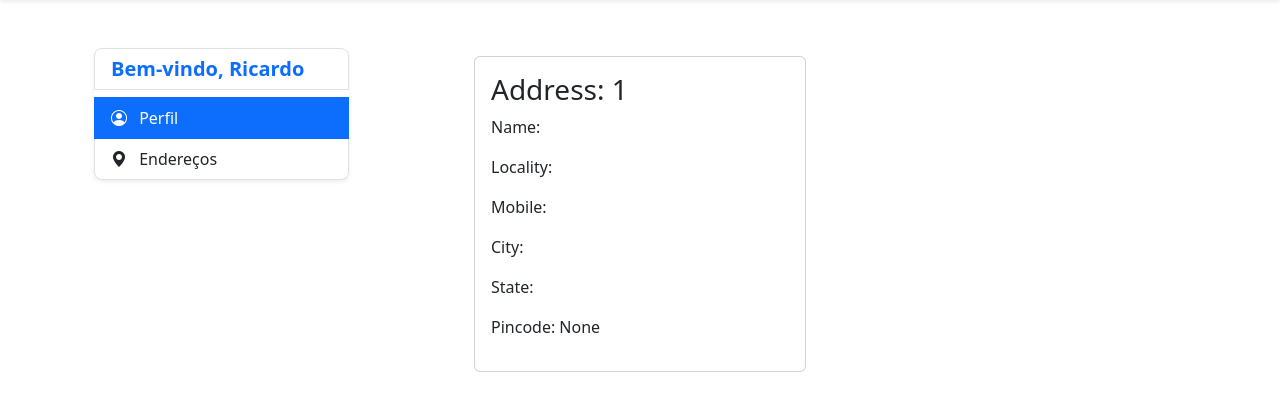
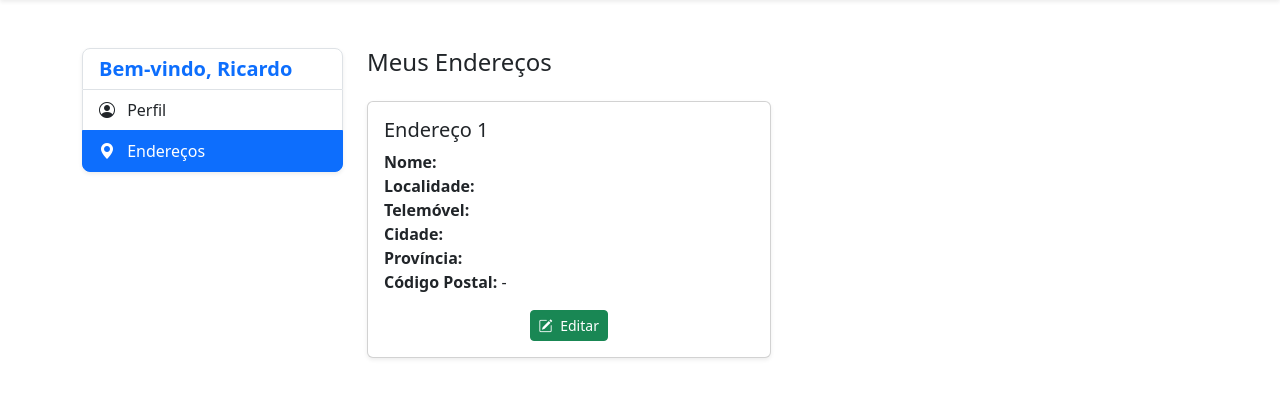
Before and after one commit to RicardoCCossa/E-COMMERCE, a Django app: page /address/ in a window 1280 px wide. Shown: the part 78-489 px from the top of the page. Run offline with Django 5.2, Linux system fonts and the light colour scheme; a user stored in the database is signed in; data comes from the database, SQL or seed files in the repository; both versions use the stored data as it was after the commit.

Commit message:
updateaddress

```diff
--- a/templates/users/address.html
+++ b/templates/users/address.html
@@ -1,46 +1,63 @@
 {% extends 'partials/base.html' %}
 {% load static %}
 
-{% block title %}Perfil{% endblock title %}
+{% block title %}Meus Endereços{% endblock title %}
 
 {% block content %}
-<div class="container d-flex justify-content-center align-items-start my-5">
-    <div class="row w-100">
+<div class="container my-5">
+  <div class="row">
 
     <!-- Menu lateral -->
     <div class="col-lg-3 col-md-4 mb-4">
       <div class="list-group shadow-sm rounded-3">
-                <h5 class="list-group-item text-primary fw-bold">
-                    Bem-vindo, <span class="text-capitalize">{{ request.user }}</span>
+        <h5 class="list-group-item text-primary fw-bold mb-0">
+          Bem-vindo, <span class="text-capitalize">{{ request.user.get_full_name|default:request.user.username }}</span>
         </h5>
-                <a href="{% url 'profile' %}" class="list-group-item list-group-item-action active">
+        <a href="{% url 'profile' %}" class="list-group-item list-group-item-action">
           <i class="bi bi-person-circle me-2"></i> Perfil
         </a>
-                <a href="{% url 'address' %}" class="list-group-item list-group-item-action">
+        <a href="{% url 'address' %}" class="list-group-item list-group-item-action active">
           <i class="bi bi-geo-alt-fill me-2"></i> Endereços
         </a>
       </div>
     </div>
 
-        <div class="col-sm-8 offset-sm-1">
+    <!-- Lista de endereços -->
+    <div class="col-lg-9">
+      <h4 class="mb-4">Meus Endereços</h4>
+
+      {% if add %}
         <div class="row">
           {% for ad in add %}
-                <div class="col-sm-6">
-                    <div class="card m-2">
+            <div class="col-md-6 mb-3">
+              <div class="card shadow-sm h-100">
                 <div class="card-body">
-                            <h3>Address: {{ forloop.counter }}</h3>
-                            <p>Name: {{ ad.name }}</p>
-                            <p>Locality: {{ ad.locality }}</p>
-                            <p>Mobile: {{ ad.mobile }}</p>
-                            <p>City: {{ ad.city }}</p>
-                            <p>State: {{ ad.state }}</p>
-                            <p>Pincode: {{ ad.zipcode }}</p>
-
+                  <h5 class="card-title">
+                    Endereço {{ forloop.counter }}
+                  </h5>
+                  <ul class="list-unstyled mb-3">
+                    <li><strong>Nome:</strong> {{ ad.name }}</li>
+                    <li><strong>Localidade:</strong> {{ ad.locality }}</li>
+                    <li><strong>Telemóvel:</strong> {{ ad.mobile }}</li>
+                    <li><strong>Cidade:</strong> {{ ad.city }}</li>
+                    <li><strong>Província:</strong> {{ ad.get_state_display|default:ad.state }}</li>
+                    <li><strong>Código Postal:</strong> {{ ad.zipcode|default:"-" }}</li>
+                  </ul>
+                  <div class="text-center">
+                    <a href="{% url 'updateAddress' ad.id %}" class="btn btn-sm btn-success">
+                      <i class="bi bi-pencil-square me-1"></i> Editar
+                    </a>
+                  </div>
                 </div>
               </div>
             </div>
           {% endfor %}
         </div>
+      {% else %}
+        <div class="alert alert-info">
+          Nenhum endereço cadastrado ainda. <a href="{% url 'addAddress' %}">Clique aqui</a> para adicionar um novo.
+        </div>
+      {% endif %}
     </div>
   </div>
 </div>
--- a/users/urls.py
+++ b/users/urls.py
@@ -6,6 +6,7 @@
     custom_login_view,
     custom_password_reset_view,
     profile,
+    updateAddress,
 )
 
 urlpatterns = [
@@ -19,5 +20,6 @@
     # ================================
    path("password-reset/", custom_password_reset_view, name="my_password_reset"),
    path('profile/', profile, name='profile'),
-   path('address/', address, name='address')
+   path('address/', address, name='address'),
+   path('updateAddress/<int:pk>', updateAddress, name='updateAddress')
 ]
--- a/users/views.py
+++ b/users/views.py
@@ -1,5 +1,5 @@
 from django.contrib.auth import login as auth_login
-from django.shortcuts import render, redirect
+from django.shortcuts import get_object_or_404, render, redirect
 from django.contrib import messages
 from django.contrib.auth.decorators import login_required
 from users.forms import CustomerProfileForm, CustomerRegistrationForm, LoginForm
@@ -63,3 +63,23 @@
 def address(request):
     add = Customer.objects.filter(user=request.user)
     return render(request, 'users/address.html', {'add': add})
+
+@login_required
+def updateAddress(request, pk):
+    """
+    Permite ao usuário autenticado atualizar um endereço específico.
+    """
+    # Busca o endereço do próprio usuário. Se não existir, 404
+    address = get_object_or_404(Customer, pk=pk, user=request.user)
+
+    if request.method == 'POST':
+        form = CustomerProfileForm(request.POST, instance=address)
+        if form.is_valid():
+            form.save()
+            messages.success(request, 'Endereço atualizado com sucesso!')
+        else:
+            messages.error(request, 'Por favor, corrija os erros abaixo.')
+    else:
+        form = CustomerProfileForm(instance=address)
+
+    return render(request, 'users/updateAddress.html', {'form': form})
```
Also changed, not shown: templates/users/updateAddress.html (added, +74 -0 lines), db.sqlite3. Lines whose indentation alone changed are shown as unchanged.
